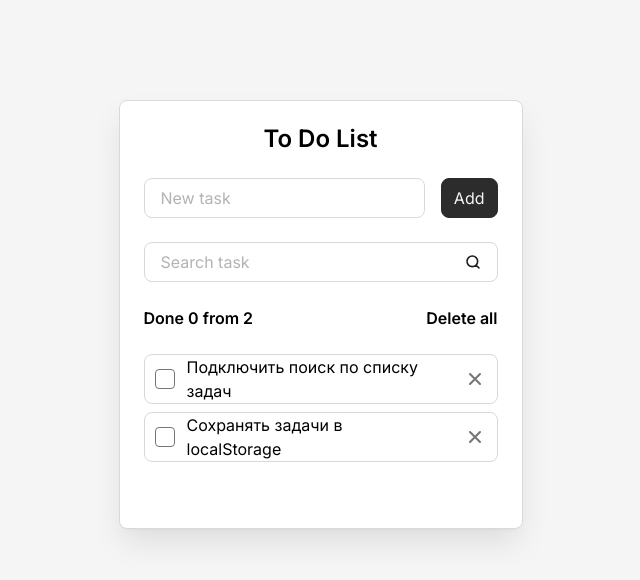
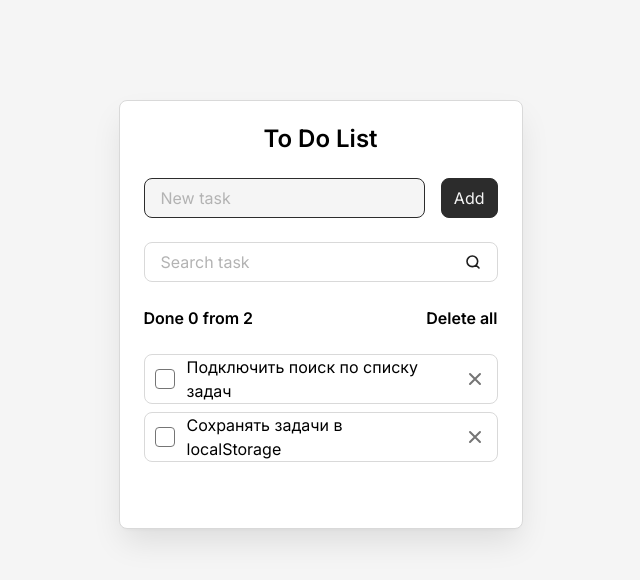
Before and after one commit to AhmetshaLee/my-todo-app, a React (Vite) app: page / in a window 1280 px wide. Shown: the top 580 px of the page, without its empty margins (312-952 px from the left). Built offline with nearby package versions, Linux system fonts and the light colour scheme.

Commit message:
feat: изучен проп useRef, добавлен фокус поля при рендере страницы

```diff
--- a/src/components/AddTaskForm.jsx
+++ b/src/components/AddTaskForm.jsx
@@ -2,7 +2,7 @@ import Button from "./ui/Button"
 import Field from "./ui/Field"
 
 const AddTaskForm = (props) => {
-  const { addTask, newTaskTitle, setNewTaskTitle } = props
+  const { addTask, newTaskTitle, setNewTaskTitle, newTaskInputRef } = props
 
   const onSubmit = (event) => {
     event.preventDefault()
@@ -11,6 +11,7 @@ const AddTaskForm = (props) => {
   return (
     <form className='todo__form' onSubmit={onSubmit}>
       <Field
+        ref={newTaskInputRef}
         className='todo__field'
         label='New task'
         id='new-task'
--- a/src/components/Todo.jsx
+++ b/src/components/Todo.jsx
@@ -1,10 +1,9 @@
-import { useState } from "react"
+import { useState, useEffect, useRef } from "react"
 import { MOCK_TASKS } from "../constants/mockTasks"
 import AddTaskForm from "./AddTaskForm"
 import SearchTaskForm from "./SearchTaskForm"
 import TodoInfo from "./TodoInfo"
 import TodoList from "./TodoList"
-import { useEffect } from "react"
 
 const Todo = () => {
   const [tasks, setTasks] = useState(() => {
@@ -13,6 +12,8 @@ const Todo = () => {
   })
   const [newTaskTitle, setNewTaskTitle] = useState("")
   const [searchQuery, setSearchQuery] = useState("")
+
+  const newTaskInputRef = useRef(null)
 
   const totalTasks = tasks.length
   const doneTasks = tasks.filter((task) => task.isDone).length
@@ -52,12 +53,17 @@ const Todo = () => {
       setTasks([...tasks, newTask])
       setNewTaskTitle("")
       setSearchQuery("")
+      newTaskInputRef.current.focus()
     }
   }
 
   useEffect(() => {
     localStorage.setItem("tasks", JSON.stringify(tasks))
   }, [tasks])
+
+  useEffect(() => {
+    newTaskInputRef.current.focus()
+  }, [])
 
   const clearSearchQuery = searchQuery.trim().toLowerCase()
   const filteredTasks =
@@ -74,6 +80,7 @@ const Todo = () => {
         addTask={addTask}
         newTaskTitle={newTaskTitle}
         setNewTaskTitle={setNewTaskTitle}
+        newTaskInputRef={newTaskInputRef}
       />
       <SearchTaskForm
         searchQuery={searchQuery}
--- a/src/components/ui/Field.jsx
+++ b/src/components/ui/Field.jsx
@@ -1,5 +1,13 @@
 const Field = (props) => {
-  const { className = "", id, label, type = "text", value, onInput } = props
+  const {
+    className = "",
+    id,
+    label,
+    type = "text",
+    value,
+    onInput,
+    ref,
+  } = props
 
   return (
     <div className={`field ${className}`}>
@@ -7,6 +15,7 @@ const Field = (props) => {
         {label}
       </label>
       <input
+        ref={ref}
         className='field__input'
         id={id}
         placeholder=' '
```
